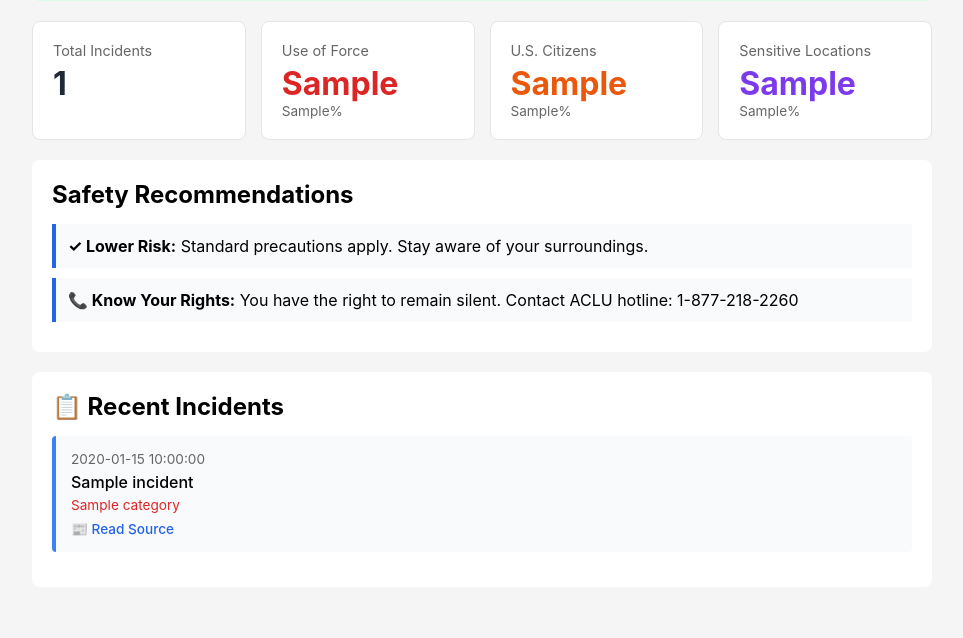
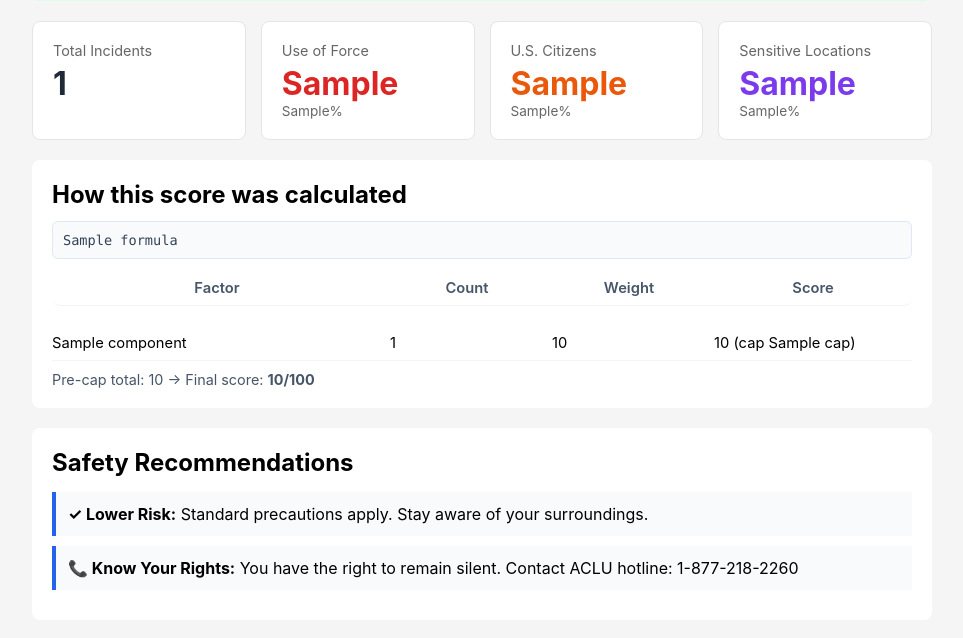
Before and after one commit to jacobarrio/protest-safety-checker, a Flask app: template templates/results.html in a window 1280 px wide. Shown: the part 429-1067 px from the top of the page, without its empty margins (158-1121 px from the left). Run offline with Flask 3, Linux system fonts and the light colour scheme; the template is opened without the code that fills it: most values are stand-ins (such as "Sample title", 1, 10 or a date in 2020).

Commit message:
Add city autocomplete ranking + score transparency panel

```diff
--- a/app.py
+++ b/app.py
@@ -1,6 +1,6 @@
 import os
 from flask import Flask, render_template, request, jsonify
-from calculator import get_risk_for_city, get_all_cities, get_last_updated, get_timeline_data
+from calculator import get_risk_for_city, get_all_cities, get_last_updated, get_timeline_data, search_cities
 import pandas as pd
 
 app = Flask(__name__)
@@ -56,8 +56,12 @@ def list_cities():
 
 @app.route('/api/cities')
 def api_cities():
-    """Autocomplete endpoint - returns all cities as JSON"""
-    cities = get_all_cities()
+    """Autocomplete endpoint - supports optional query filtering"""
+    query = request.args.get('q', '').strip()
+    if query:
+        cities = search_cities(query, limit=10)
+    else:
+        cities = get_all_cities()
     return jsonify(cities)
 
 @app.route('/api/last_updated')
--- a/templates/results.html
+++ b/templates/results.html
@@ -137,6 +137,35 @@
             border-radius: 8px;
             margin-bottom: 20px;
         }
+        .transparency {
+            background: white;
+            padding: 20px;
+            border-radius: 8px;
+            margin-bottom: 20px;
+        }
+        .transparency h2 { margin-bottom: 12px; }
+        .formula {
+            background: #f8fafc;
+            border: 1px solid #e2e8f0;
+            border-radius: 6px;
+            padding: 10px;
+            font-family: ui-monospace, SFMono-Regular, Menlo, monospace;
+            font-size: 0.85em;
+            margin-bottom: 12px;
+            color: #334155;
+        }
+        .factor-row {
+            display: grid;
+            grid-template-columns: 1.5fr 0.7fr 0.7fr 0.9fr;
+            gap: 8px;
+            padding: 8px 0;
+            border-bottom: 1px solid #f1f5f9;
+            font-size: 0.92em;
+        }
+        .factor-row.header {
+            font-weight: 600;
+            color: #475569;
+        }
         .recommendations h2 { margin-bottom: 15px; }
         .recommendation-item {
             padding: 12px;
@@ -258,6 +287,35 @@
             </div>
         </div>
 
+        <div class="transparency">
+            <h2>How this score was calculated</h2>
+            {% if data.score_breakdown and data.score_breakdown.components %}
+                <div class="formula">{{ data.score_breakdown.formula }}</div>
+                <div class="factor-row header">
+                    <div>Factor</div><div>Count</div><div>Weight</div><div>Score</div>
+                </div>
+                {% for component in data.score_breakdown.components %}
+                <div class="factor-row">
+                    <div>{{ component.name }}</div>
+                    <div>{{ component.count }}</div>
+                    <div>{{ component.weight }}</div>
+                    <div>
+                        {% if component.capped_score is defined %}
+                            {{ component.capped_score }} (cap {{ component.cap }})
+                        {% else %}
+                            {{ component.raw_score }}
+                        {% endif %}
+                    </div>
+                </div>
+                {% endfor %}
+                <div style="margin-top:10px;color:#475569;font-size:0.9em;">
+                    Pre-cap total: {{ data.score_breakdown.pre_cap_total }} → Final score: <strong>{{ data.score_breakdown.final_score }}/100</strong>
+                </div>
+            {% else %}
+                <div style="color:#64748b;">Score component details are unavailable for this result.</div>
+            {% endif %}
+        </div>
+
         <div class="recommendations">
             <h2>Safety Recommendations</h2>
             {% if data.risk_level == 'High' %}
```
Also changed, not shown: calculator.py (+118 -14 lines), templates/index.html (+20 -4 lines), tests/test_app.py (+16 -2 lines), tests/test_calculator.py (+21 -1 lines).
